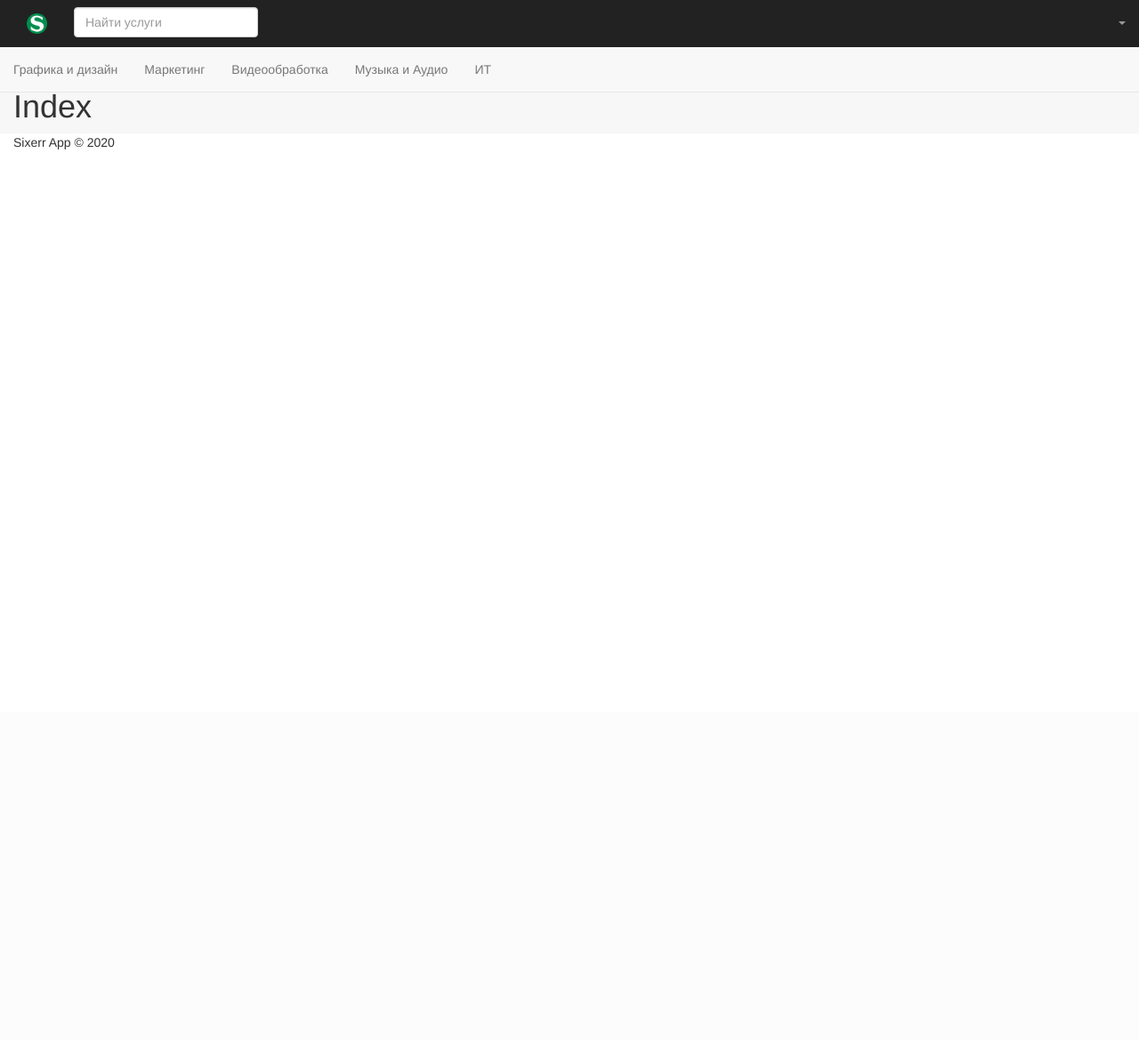
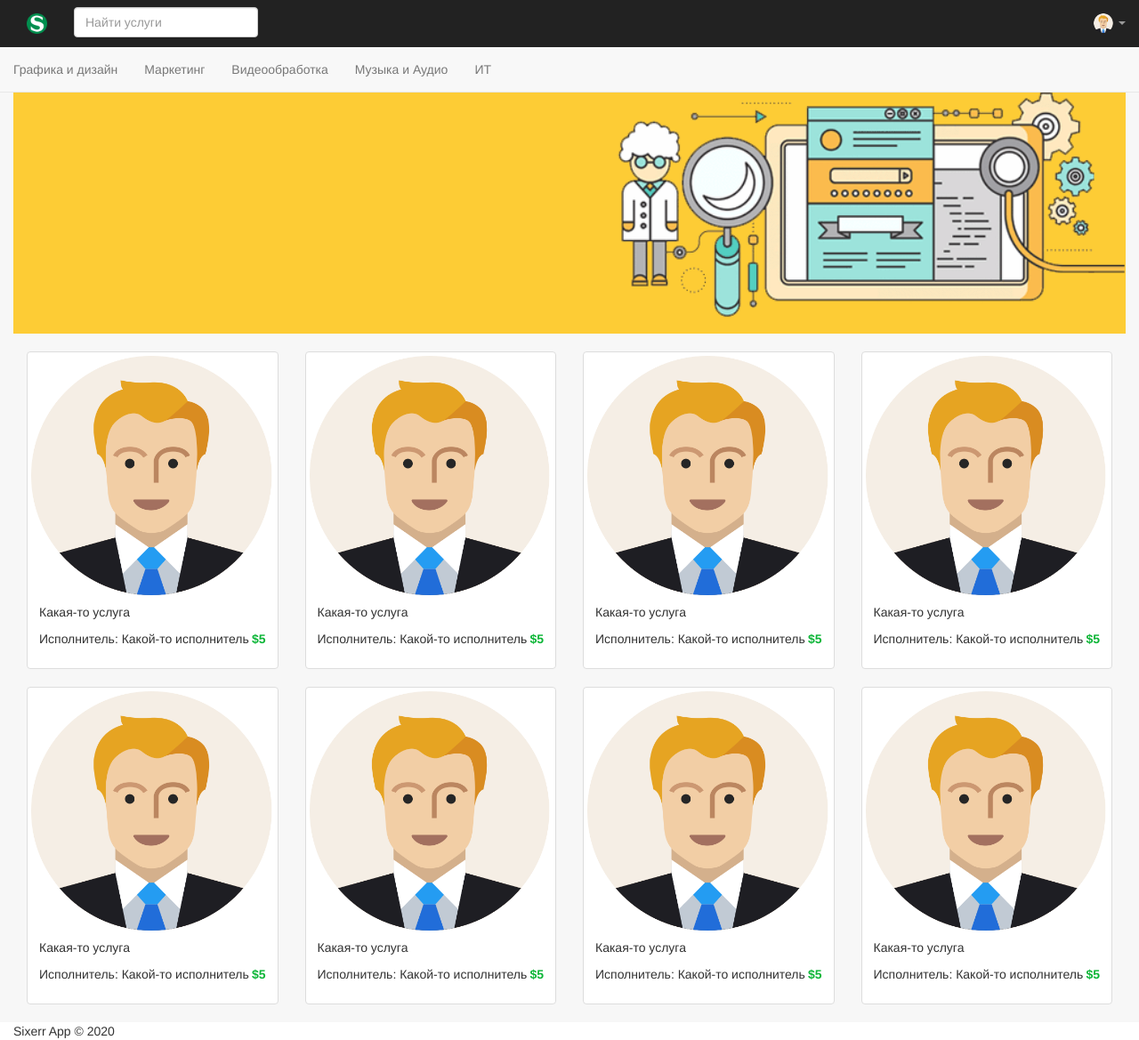
Before and after one commit to LightningOrionis/SixerrDjango, a Django app: page / in a window 1280 px wide. Shown: the whole page at 89% size. Before the commit the page ends 168 px from the top, so only its background shows below. Run offline with Django 3.2, Linux system fonts and the light colour scheme; a user stored in the database is signed in; some libraries are stand-ins or nearby versions.

Commit message:
update index

```diff
--- a/mysite/wsgi.py
+++ b/mysite/wsgi.py
@@ -16,5 +16,5 @@ os.environ.setdefault('DJANGO_SETTINGS_MODULE', 'mysite.settings')
 application = get_wsgi_application()
 
 
-from django.contrib.staticfiles.handlers import StaticFilesHandler
-application = StaticFilesHandler(get_wsgi_application())
+# from django.contrib.staticfiles.handlers import StaticFilesHandler
+# application = StaticFilesHandler(get_wsgi_application())
--- a/sixerr/static/css/app.css
+++ b/sixerr/static/css/app.css
@@ -14,6 +14,23 @@ body {
   padding: 20px, 0px;
 }
 
+a {
+  color: #323232;
+}
+
+a:hover {
+  color: #0bb536;
+}
+
 #category a {
   padding: 5px, 15px;
 }
+
+#body .banner {
+  width: 100%;
+  margin-bottom: 20px;
+}
+
+.green {
+  color: #0bb536;
+}
--- a/sixerr/templates/base.html
+++ b/sixerr/templates/base.html
@@ -11,6 +11,7 @@
   <link rel="stylesheet" href="{% static 'css/bootstrap.min.css'%}">
   <link rel="stylesheet" href="{% static 'css/app.css'%}">
   <link rel="icon" href="{% static 'img/icon.ico'%}">
+  <script src="http://ajax.googleapis.com/ajax/libs/jquery/3.4.1/jquery.min.js"></script>
   <script src="{% static 'js/bootstrap.min.js'%}"></script>
   <title>Document</title>
 </head>
@@ -33,10 +34,11 @@
               <li class="dropdown">
                 <a href="#" class="dropdown-toggle" data-toggle="dropdown"
                   role="button" aria-haspopup="true" aria-expanded="fase">
-                  <img src="">
+                  <img src="{% static 'img/avatar.png'%}" class="img-circle" width = 22 height=22/>
                   {{ user.get_full_name }} <span class="caret"></span>
                 </a>
                 <ul class="dropdown-menu">
+                  <li><a href="{% url 'logout'%}"> Logout </a></li>
                 </ul>
               </li>
             {% else %}
--- a/sixerr/templates/index.html
+++ b/sixerr/templates/index.html
@@ -1,4 +1,22 @@
 {% extends 'base.html' %}
+{% load static %}
+
 {% block content %}
-  <h1> Index </h1>
+  <div class="row">
+    <div class="col-lg-12">
+      <img src="{% static 'img/banner.gif' %}" class="banner">
+    </div>
+  </div>
+
+  {% for i in '12345678'%}
+    <div class="col-lg-3">
+      <div class="thumbnail">
+        <a href="{% url 'gig_detail' i%}"><img src="{% static 'img/avatar.png' %}"></a>
+        <div class="caption">
+          <p><a href="{% url 'gig_detail' i%}"> Какая-то услуга </a></p>
+          <p><span> Исполнитель: <a href="#"> Какой-то исполнитель </a></span> <b class="green pull-right"> $5 </b></p>
+        </div>
+      </div>
+    </div>
+  {% endfor %}
 {% endblock %}
```
Also changed, not shown: mysite/settings.py (+5 -5 lines), db.sqlite3, sixerr/static/img/avatar.png (added), sixerr/static/img/banner.gif (added).
